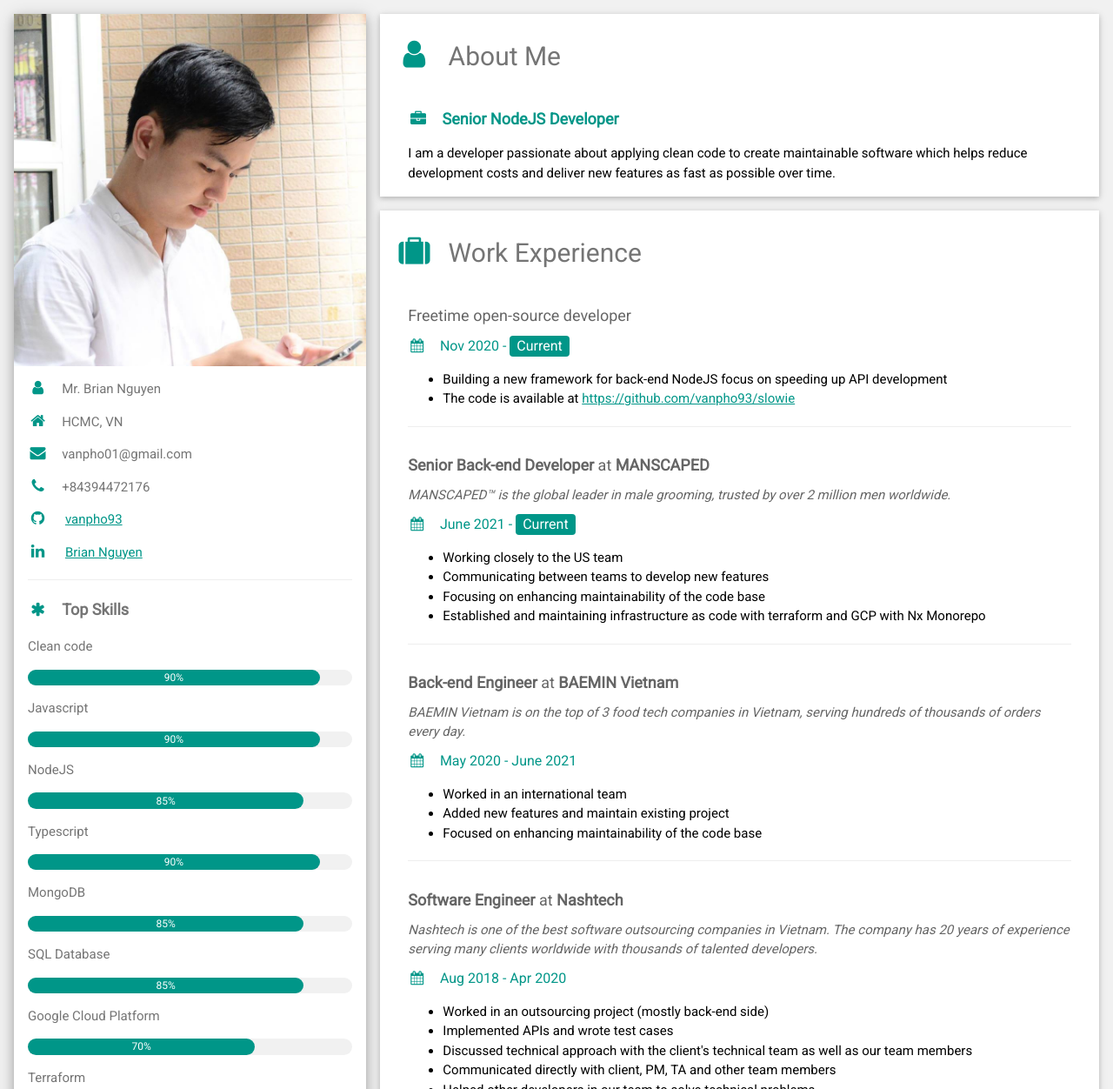
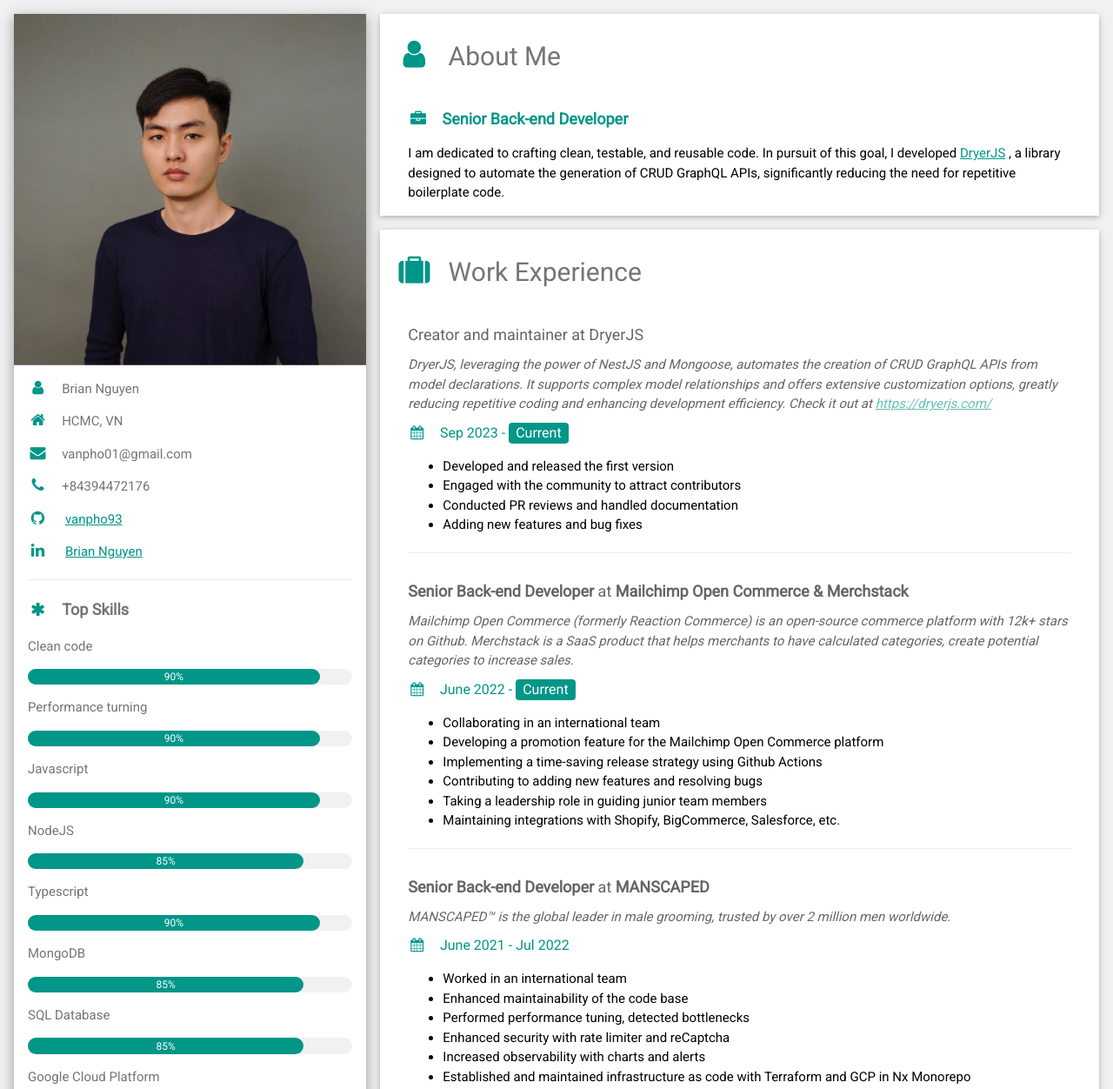
Before and after one commit to vanpho93/vanpho93.github.io, a plain HTML site: page index.html in a window 1280 px wide. Shown: the top 1252 px of the page at 87% size. Drawn offline with nearby package versions, Linux system fonts and the light colour scheme.

Commit message:
feat: 2023 update
Signed-off-by: Brian Nguyen <vanpho02@gmail.com>

```diff
--- a/index.html
+++ b/index.html
@@ -28,9 +28,9 @@
       <!-- Left Column -->
       <div class="w3-third">
         <div class="w3-white w3-text-grey w3-card-4">
-          <div class="w3-display-container"> <img src="avatar.jpg" style="width:100%" alt="Avatar"> </div>
+          <div class="w3-display-container"> <img src="avatar.jpeg" style="width:100%" alt="Avatar"> </div>
           <div class="w3-container">
-            <p> <i class="fa fa-user fa-fw w3-margin-right w3-large w3-text-teal"></i>Mr. Brian Nguyen </p>
+            <p> <i class="fa fa-user fa-fw w3-margin-right w3-large w3-text-teal"></i>Brian Nguyen </p>
             <p>
             <p> <i class="fa fa-home fa-fw w3-margin-right w3-large w3-text-teal"></i>HCMC, VN</p>
             <p> <i class="fa fa-envelope fa-fw w3-margin-right w3-large w3-text-teal"></i>vanpho01@gmail.com </p>
@@ -43,6 +43,10 @@
             <p class="w3-large"> <b> <i class="fa fa-asterisk fa-fw w3-margin-right w3-text-teal"></i>Top Skills</b>
             </p>
             <p>Clean code</p>
+            <div class="w3-light-grey w3-round-xlarge w3-small">
+              <div class="w3-container w3-center w3-round-xlarge w3-teal" style="width:90%">90%</div>
+            </div>
+            <p>Performance turning</p>
             <div class="w3-light-grey w3-round-xlarge w3-small">
               <div class="w3-container w3-center w3-round-xlarge w3-teal" style="width:90%">90%</div>
             </div>
@@ -82,7 +86,7 @@
 
             <p>English</p>
             <div class="w3-light-grey w3-round-xlarge">
-              <div class="w3-round-xlarge w3-teal" style="height:24px;width:70%"></div>
+              <div class="w3-round-xlarge w3-teal" style="height:24px;width:80%"></div>
             </div> <br>
             <hr>
           </div>
@@ -93,23 +97,55 @@
           <h2 class="w3-text-grey w3-padding-16"> <i
               class="fa fa-user fa-fw w3-margin-right w3-xxlarge w3-text-teal"></i>About Me</h2>
           <div class="w3-container">
-            <h5 class="w3-text-teal"> <b><i class="fa fa-briefcase fa-fw w3-margin-right w3-large w3-text-teal"></i>Senior NodeJS Developer</b> </h5>
-              <p>I am a developer passionate about applying clean code to create maintainable software which helps reduce development costs and deliver new features as fast as possible over time.</p>
+            <h5 class="w3-text-teal"> <b><i
+                  class="fa fa-briefcase fa-fw w3-margin-right w3-large w3-text-teal"></i>Senior Back-end Developer</b>
+            </h5>
+            <p>I am dedicated to crafting clean, testable, and reusable code. In pursuit of this goal, I developed <a
+                class="w3-text-teal" href="https://dryerjs.com/">
+                DryerJS</a>
+              </i>, a library designed to automate the generation of CRUD GraphQL APIs, significantly reducing the need
+              for repetitive boilerplate code.</p>
           </div>
         </div>
         <div class="w3-container w3-card w3-white w3-margin-bottom">
           <h2 class="w3-text-grey w3-padding-16"> <i
               class="fa fa-suitcase fa-fw w3-margin-right w3-xxlarge w3-text-teal"></i>Work Experience</h2>
           <div class="w3-container">
-            <h5 class="w3-opacity">Freetime open-source developer</h5>
-            <h6 class="w3-text-teal"> <i class="fa fa-calendar fa-fw w3-margin-right"></i>Nov 2020 - <span
+            <h5 class="w3-opacity">Creator and maintainer at DryerJS</h5>
+            <i class="w3-opacity">
+              DryerJS, leveraging the power of NestJS and Mongoose, automates the creation of CRUD GraphQL APIs from
+              model declarations. It supports complex model relationships and offers extensive customization options,
+              greatly reducing repetitive coding and enhancing development efficiency.
+              Check it out at <a class="w3-text-teal" href="https://dryerjs.com/">
+                https://dryerjs.com/</a>
+            </i>
+            <h6 class="w3-text-teal"> <i class="fa fa-calendar fa-fw w3-margin-right"></i>Sep 2023 - <span
                 class="w3-tag w3-teal w3-round">Current</span> </h6>
             <ul>
-              <li>Building a new framework for back-end NodeJS focus on speeding up API development</li>
-              <li>The code is available at
-                <a class="w3-text-teal" href="https://github.com/vanpho93/slowie">
-                  https://github.com/vanpho93/slowie</a>
-              </li>
+              <li>Developed and released the first version</li>
+              <li>Engaged with the community to attract contributors</li>
+              <li>Conducted PR reviews and handled documentation</li>
+              <li>Adding new features and bug fixes</li>
+            </ul>
+            <hr>
+          </div>
+          <div class="w3-container">
+            <h5 class="w3-opacity"> <b>Senior Back-end Developer</b> at <b>Mailchimp Open Commerce & Merchstack</b></h5>
+            <i class="w3-opacity">
+              Mailchimp Open Commerce (formerly Reaction Commerce) is an open-source commerce platform with 12k+ stars
+              on Github.
+              Merchstack is a SaaS product that helps merchants to have calculated categories, create potential
+              categories to increase sales.
+            </i>
+            <h6 class="w3-text-teal"> <i class="fa fa-calendar fa-fw w3-margin-right"></i>June 2022 - <span
+                class="w3-tag w3-teal w3-round">Current</span> </h6>
+            <ul>
+              <li>Collaborating in an international team</li>
+              <li>Developing a promotion feature for the Mailchimp Open Commerce platform</li>
+              <li>Implementing a time-saving release strategy using Github Actions</li>
+              <li>Contributing to adding new features and resolving bugs</li>
+              <li>Taking a leadership role in guiding junior team members</li>
+              <li>Maintaining integrations with Shopify, BigCommerce, Salesforce, etc.</li>
             </ul>
             <hr>
           </div>
@@ -117,13 +153,14 @@
             <h5 class="w3-opacity"> <b>Senior Back-end Developer</b> at <b>MANSCAPED</b></h5>
             <i class="w3-opacity">MANSCAPED™ is the global leader in male grooming, trusted by over 2 million men
               worldwide.</i>
-            <h6 class="w3-text-teal"> <i class="fa fa-calendar fa-fw w3-margin-right"></i>June 2021 - <span
-                class="w3-tag w3-teal w3-round">Current</span> </h6>
+            <h6 class="w3-text-teal"> <i class="fa fa-calendar fa-fw w3-margin-right"></i>June 2021 - Jul 2022</h6>
             <ul>
-              <li>Working closely to the US team</li>
-              <li>Communicating between teams to develop new features</li>
-              <li>Focusing on enhancing maintainability of the code base</li>
-              <li>Established and maintaining infrastructure as code with terraform and GCP with Nx Monorepo</li>
+              <li>Worked in an international team</li>
+              <li>Enhanced maintainability of the code base</li>
+              <li>Performed performance tuning, detected bottlenecks</li>
+              <li>Enhanced security with rate limiter and reCaptcha</li>
+              <li>Increased observability with charts and alerts</li>
+              <li>Established and maintained infrastructure as code with Terraform and GCP in Nx Monorepo</li>
             </ul>
             <hr>
           </div>
```
Also changed, not shown: avatar.jpeg (added), avatar.jpg (deleted).
